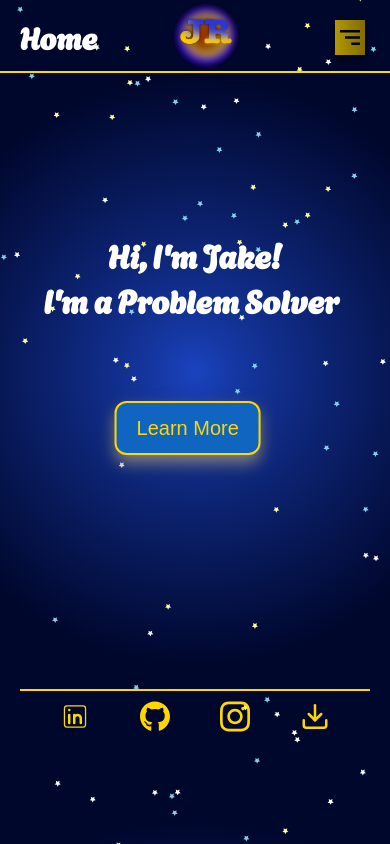
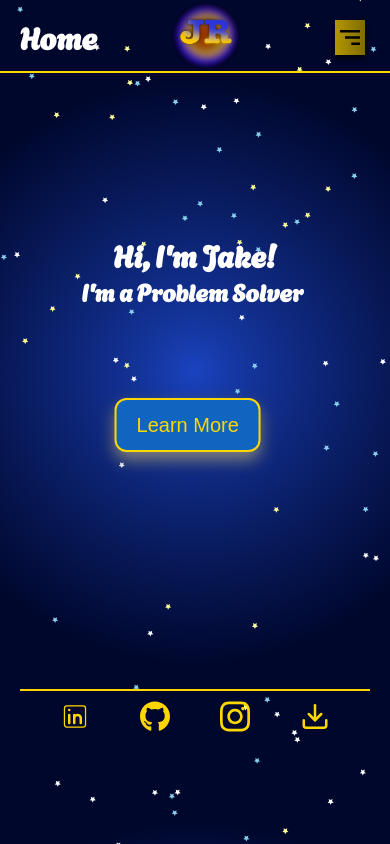
Before and after one commit to Humanfntorch/Web-Portfolio, a React (Create React App) app: page / in a window 390 px wide. Built offline with nearby package versions, Linux system fonts and the light colour scheme.

Commit message:
Added landscape mode for mobile phone devices 'homepage only' and started to differentiate between average to large scale mobile phone viewports

```diff
--- a/src/routes/Home.jsx
+++ b/src/routes/Home.jsx
@@ -67,13 +67,13 @@ const Home = () =>
         <Header pageTitle={"Home"} />
         <Stars />
         <div className="homepage">
-          <h1>
+          <h1 className='homepage-header-one'>
             <AnimateText text={firstHeaderText} delay={delay} />
           </h1>
           {isFirstHeaderFinished && (
             <React.Fragment>
               <div className='homepage-text'>
-                <h2>
+                <h2 className="homepage-header-two">
                   <TypeAnimation
                     sequence={secondHeaderTexts.map((text, index) => [
                       text,
@@ -81,7 +81,6 @@ const Home = () =>
                     ]).flat()}
                     speed={50}
                     repeat={Infinity}
-                    style={{ fontSize: "32px" }}
                   />
                 </h2>
               </div>
--- a/src/styles/app.css
+++ b/src/styles/app.css
@@ -383,6 +383,17 @@ body {
     }
 }
 
+/* Mobile landscape mode */
+@media only screen and (max-width: 950px) {
+    /* Adjustments for min-height 750px */
+    @media only screen and (min-height: 300px) and (max-height: 500px) {
+        .logoButton{
+            left:40%;
+        }
+    }
+}
+
+
 .logoImage {
     position: fixed;
     width: 170px;
@@ -406,26 +417,16 @@ body {
     text-wrap: balance;
 }
 
-@media only screen and (max-width: 599px) and (min-height: 750px) {
-    .homepage {
-        margin-top: 30%;
-    }
+.homepage-text {
+    height: 90px;
 }
 
-
-/* Tablet portrait mode*/
-@media only screen and (min-width: 700px) and (max-width: 1025px) {
-    @media only screen and (min-height: 700px) {
-        .homepage{
-            margin-top: 13%;
-        }
-    }
+.homepage-header-one {
+    font-size: 60px;
 }
 
-
-
-.homepage-text {
-    height: 90px;
+.homepage-header-two {
+    font-size: 32px;
 }
 
 .home-to-about {
@@ -449,6 +450,70 @@ body {
     color: white;
 }
 
+/* Small Mobile portrait mode */
+@media only screen and (max-width: 599px) and (min-height: 650px) {
+    .homepage {
+        margin-top: 10%;
+    }
+
+    .homepage-header-one {
+        font-size: 36px;
+    }
+
+    .homepage-header-two {
+        font-size: 24px;
+    }
+}
+
+
+/* Large Mobile portrait mode */
+@media only screen and (max-width: 599px) and (min-height: 750px) {
+    .homepage {
+        margin-top: 30%;
+    }
+
+    .homepage-header-one {
+        font-size: 30px;
+    }
+
+    .homepage-header-two {
+        font-size: 24px;
+    }
+}
+
+
+/* Tablet portrait mode*/
+@media only screen and (min-width: 700px) and (max-width: 1025px) {
+    @media only screen and (min-height: 700px) {
+        .homepage {
+            margin-top: 13%;
+        }
+    }
+}
+
+
+/* Mobile landscape mode */
+@media only screen and (max-width: 950px) {
+    /* Adjustments for min-height 750px */
+    @media only screen and (min-height: 300px) and (max-height: 500px) {
+        .homepage-text {
+            height: 50px;
+        }
+
+        .homepage-header-one {
+            font-size: 32px;
+        }
+
+        .homepage-header-two {
+            font-size: 20px;
+        }
+
+        .home-to-about {
+            font-size: 18px;
+            margin-top: 40px;
+        }
+    }
+}
 
 .myImage {
     /*
@@ -709,7 +774,7 @@ label[for="error_from_html_message"] {
 /* Tablet portrait mode*/
 @media only screen and (min-width: 700px) and (max-width: 1025px) {
     @media only screen and (min-height: 700px) {
-        .contact-me-wrapper{
+        .contact-me-wrapper {
             margin-top: 10%;
         }
     }
@@ -733,11 +798,14 @@ label[for="error_from_html_message"] {
     line-height: 25px;
 }
 
+
+/* MAYBE IMPORTANT???
 @media screen and (min-width: 480px) {
     div.wrapper h1 {
         font-size: 6rem;
     }
 }
+*/
 
 .projects-container {
     display: flex;
```
